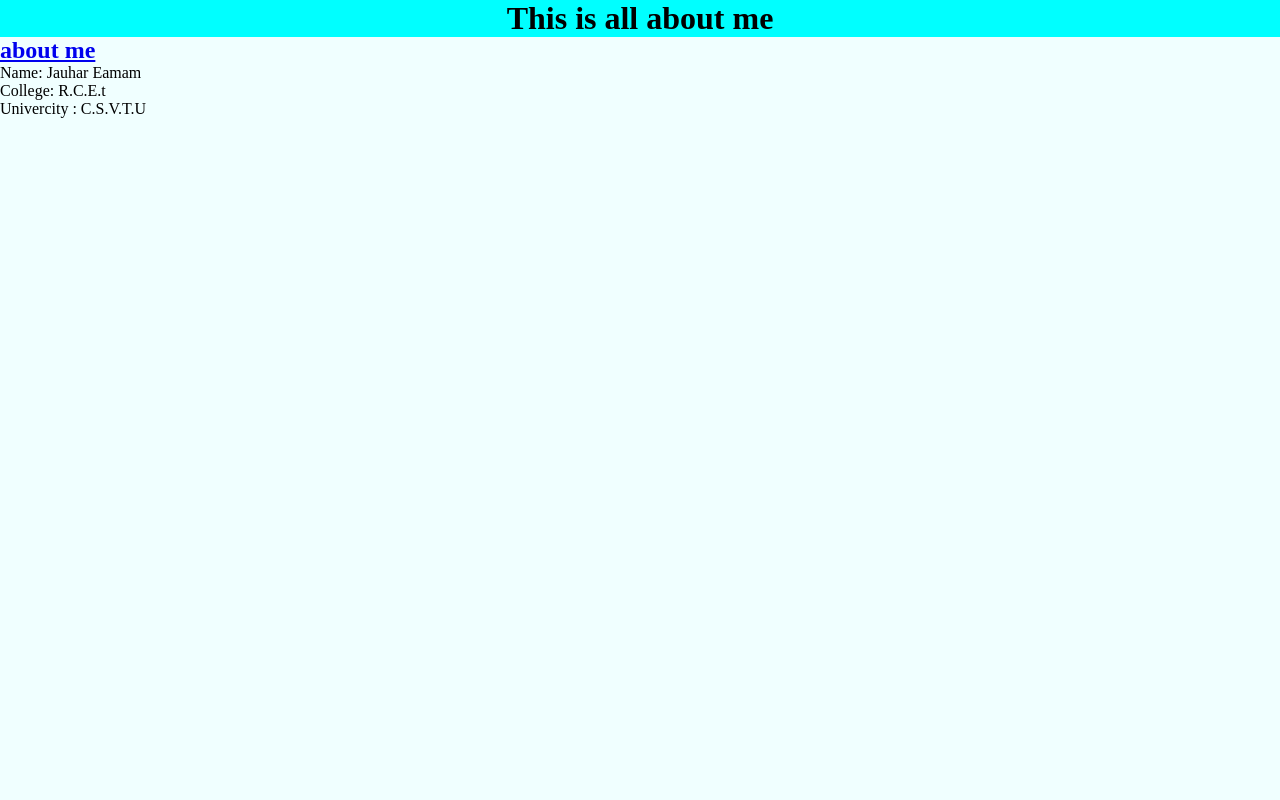
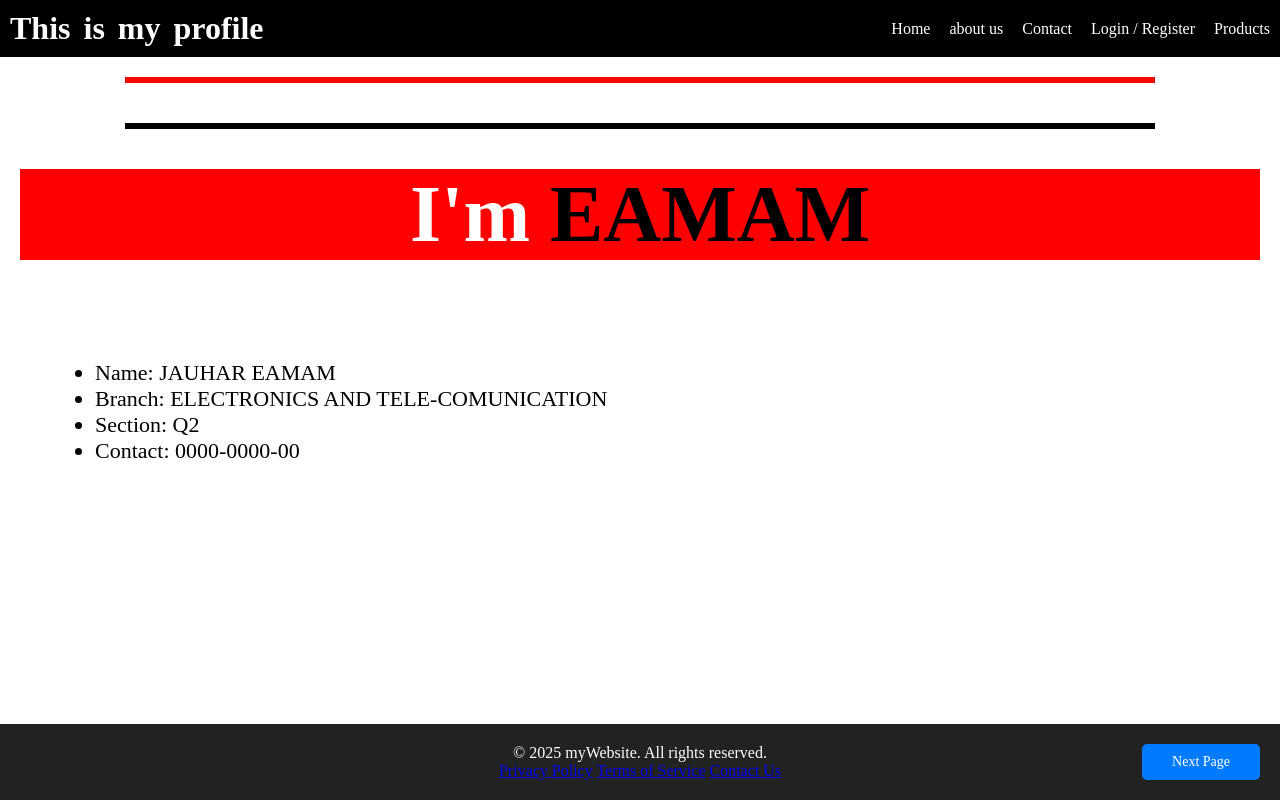
Before and after one commit to professor398/01_repo, a plain HTML site: page index.html in a window 1280 px wide. Drawn offline with Linux system fonts and the light colour scheme.

Commit message:
main file

```diff
--- a/index.html
+++ b/index.html
@@ -1,43 +1,185 @@
-<!DOCTYPE html>
-<html lang="en">
+<html>
+<title> This is a web </title>
+<style>
+	html, body {
+		height: 100%;
+		margin: 0;
+		padding: 0;
+		display: flex;
+		flex-direction: column;
+	}
 
-<head>
-    <meta charset="UTF-8">
-    <meta name="viewport" content="width=device-width, initial-scale=1.0">
-    <title>My_name</title>
-    <style>
+	.content {
+		flex: 1;
+		padding: 20px;
+	}
+
+	.header {
+		padding: 10px;
+		color: #ffffff;
+		background-color: rgb(0, 0, 0);
+		display: flex;
+		align-items: center;
+		justify-content: space-between;
+	}
+
+	.title {
+		margin: 0%;
+		word-spacing: 5px;
+	}
+
+	.nav a {
+		color: white;
+		margin-right: 15px;
+		text-decoration: none;
+	}
+
+	.nav a:last-child {
+		margin: 0;
+	}
+
 	* {
 		margin: 0;
 		padding: 0;
-            background-color: azure;
 	}
 
-        div h1 {
-            background-color: aqua;
+	.hr {
+		background-color: rgb(255, 0, 0);
+		width: 80%;
+		border: none;
+		margin: 20px auto;
+		padding: 3.1px;
+
+	}
+
+	.hr1 {
+		background-color: rgb(0, 0, 0);
+		width: 80%;
+		border: none;
+		margin: 20px auto;
+		padding: 3.1px;
+
+	}
+
+	.im {
+
+
+		color: white;
+		background-color: rgb(255, 0, 0);
+		font-family: serif;
+		font-size: 5rem;
+		text-align: center;
+		margin-bottom: 100;
+
+	}
+
+	.ea {
+		color: black;
 		text-align: center;
 	}
+
+	.detail {
+		font-size: 22px;
+		margin-left: 75px;
+		margin-top: 50px;
+	}
+
+	div .a a {
+		text-align: end;
+		background-color: aqua;
+	}
+
+	.footer {
+		background-color: #222;
+		color: #fff;
+		padding: 20px;
+		text-align: center;
+		margin-top: 50px;
+	}
+
+	.footer-content {
+		max-width: 1200px;
+		margin: 0 auto;
+		padding: 0 20px;
+	}
+
+	.footer-nav {
+		margin-top: 10px;
+	}
+
+	.footer-nav {
+		columns: #ccc;
+		margin: 0 10px;
+		text-decoration: none;
+		font-size: 14px;
+	}
+
+	.footer-nav a:hover {
+		columns: #fff;
+	}
+	.next-page {
+		position: fixed;
+		bottom:20px;
+		right: 20px;
+		background-color: #007BFF;
+		color: white;
+		padding: 10px 30px;
+		text-decoration: none;
+		border-radius: 5px;
+		font-size: 14px;
+		transition: background-color 0.3s;
+
+	}
+
+	.next-page:hover {
+		background-color: #0056b3;
+	}
 </style>
-</head>
+<mean>
+	<header>
+		<div class="header">
+			<h1 class="title">This is my profile</h1>
+			<nav class="nav">
+				<a href="#">Home</a>
+				<a href="#">about us</a>
+				<a href="#">Contact</a>
+				<a href="#">Login / Register</a>
+				<a href="#">Products</a>
+			</nav>
+		</div>
+	</header>
+</mean>
+
+<hr class="hr">
+<hr class="hr1">
 
 <body>
-    <Header>
-        <div>
-            <h1>This is all about me</h1>
-        </div>
-    </Header>
+	<div class="content">
 
-    <main>
-        <h2><a href="index1.html">about me</a></h2>
-
-        <ul>
-            <li>Name: Jauhar Eamam</li>
-            <li>College: R.C.E.t</li>
-            <li>Univercity : C.S.V.T.U</li>
-
+		<h2 class="im"> I'm <span class="ea">EAMAM</span> </h2>
+		<ul class="detail">
+			<li> Name: JAUHAR EAMAM </li>
+			<li> Branch: ELECTRONICS AND TELE-COMUNICATION </li>
+			<li> Section: Q2 </li>
+			<li> Contact: 0000-0000-00 </li>
 		</ul>
-    </main>
 
 
+		<a href="index1.html" class="next-page"> Next Page </a>
+	</div>
+
+
+	<footer class="footer">
+		<div class="footer-content">
+			<p> &copy 2025 myWebsite. All rights reserved.</p>
+			<nav class="privacy policy">
+				<a href="#">Privacy Policy</a>
+				<a href="#">Terms of Service</a>
+				<a href="#">Contact Us</a>
+			</nav>
+		</div>
+
+	</footer>
 </body>
 
 </html>
```
Also changed, not shown: index1.html (+77 -31 lines). Lines whose indentation alone changed are shown as unchanged.
